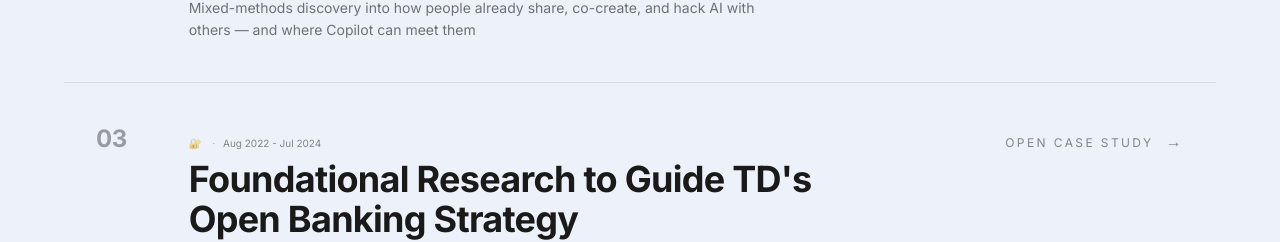
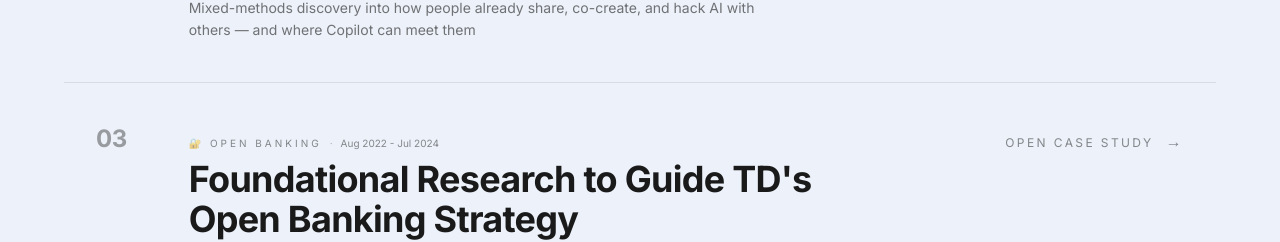
Before and after one commit to RacheleBenjamin/website, a React (Vite) app: page / in a window 1280 px wide. Shown: the part 3140-3382 px from the top of the page. Built offline with nearby package versions, Linux system fonts and the light colour scheme.

Commit message:
Fix td-03 card: explicit h3 text color, descriptive theme label

```diff
--- a/src/components/CaseStudy.jsx
+++ b/src/components/CaseStudy.jsx
@@ -113,7 +113,7 @@
                             </>
                           )}
                         </div>
-                        <h3 className="font-display text-2xl sm:text-3xl lg:text-4xl leading-tight tracking-tight">
+                        <h3 className="font-display text-2xl sm:text-3xl lg:text-4xl leading-tight tracking-tight text-ink group-hover:text-cream group-focus:text-cream transition-colors">
                           {study.title}
                         </h3>
                         <p className="mt-3 text-sm text-ink/60 group-hover:text-cream/70 transition-colors leading-relaxed max-w-xl">
@@ -146,7 +146,7 @@
                             </>
                           )}
                         </div>
-                        <h3 className="font-display text-2xl sm:text-3xl lg:text-4xl leading-tight tracking-tight">
+                        <h3 className="font-display text-2xl sm:text-3xl lg:text-4xl leading-tight tracking-tight text-ink transition-colors">
                           {study.title}
                         </h3>
                         <p className="mt-3 text-sm text-ink/60 leading-relaxed max-w-xl">
--- a/src/data/caseStudies.js
+++ b/src/data/caseStudies.js
@@ -320,7 +320,7 @@
     caseUrl: '/website/case-study-open-banking.html',
     title: 'Foundational Research to Guide TD\'s Open Banking Strategy',
     subtitle: 'Multi-phased strategic research preparing TD Bank for Open Banking regulatory transition',
-    theme: '🔐',
+    theme: '🔐 Open Banking',
     themeColor: '#00A758',
     context:
       'Secured funding for and executed multi-phased generative research program preparing bank leaders for Open Banking regulatory transition.',
```
